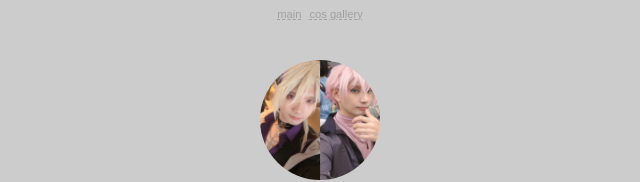
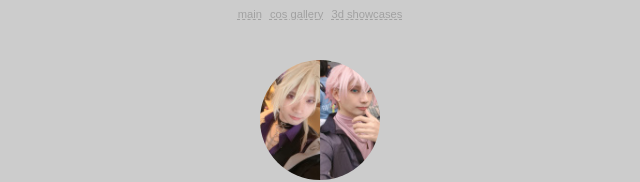
Before and after one commit to soumasandesu/soumasandesu.github.io, a Next.js app: page / in a window 1280 px wide. Shown: the top 182 px of the page, without its empty margins (320-960 px from the left). Built offline with nearby package versions, Linux system fonts and the light colour scheme.

Commit message:
PRE ADD 3d showcases

```diff
--- a/pages/_app.jsx
+++ b/pages/_app.jsx
@@ -8,6 +8,7 @@ export default function App({ Component, pageProps }) {
         items={[
           { name: "main", url: "/" },
           { name: "cos gallery", url: "/cos_gallery" },
+          { name: "3d showcases", url: "/3d_showcases" },
         ]}
       />
       <Component {...pageProps} />
```
